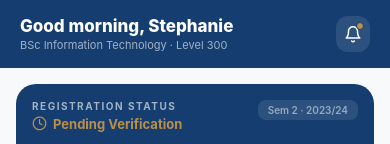
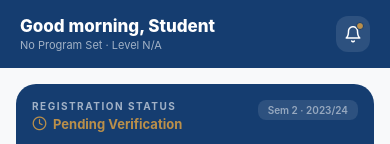
Before and after one commit to Stephanieawura/DEPARTMENT-REGISTRATION-APP, a React Native app in the folder rn-app/: screen /StudentApp in a window 390 px wide. Shown: the top 144 px of the page. Built offline with nearby package versions, Linux system fonts and the light colour scheme; what expo-linking would draw is missing.

Commit message:
feat: make student home screen greeting and details dynamic

```diff
--- a/rn-app/src/screens/student/HomeScreen.tsx
+++ b/rn-app/src/screens/student/HomeScreen.tsx
@@ -1,7 +1,8 @@
 import { View, Text, ScrollView, TouchableOpacity, StyleSheet } from "react-native";
+import { useState, useCallback } from "react";
 import { SafeAreaView } from "react-native-safe-area-context";
 import { Feather } from "@expo/vector-icons";
-import { useNavigation } from "@react-navigation/native";
+import { useNavigation, useFocusEffect } from "@react-navigation/native";
 import type { BottomTabNavigationProp } from "@react-navigation/bottom-tabs";
 import type { StudentTabParamList } from "../../navigation/StudentApp";
 import { Colors } from "../../constants/Colors";
@@ -10,6 +11,27 @@ type Nav = BottomTabNavigationProp<StudentTabParamList>;
 
 export default function HomeScreen() {
   const navigation = useNavigation<Nav>();
+  const [userData, setUserData] = useState<any>(null);
+
+  useFocusEffect(
+    useCallback(() => {
+      async function loadUser() {
+        try {
+          const AsyncStorage = require('@react-native-async-storage/async-storage').default;
+          const api = require('../../api').default;
+          const userId = await AsyncStorage.getItem('userId');
+          if (userId) {
+            const res = await api.get(`/users/${userId}`);
+            setUserData(res.data);
+          }
+        } catch (e) {
+          console.error("Failed to load user for home screen", e);
+        }
+      }
+      loadUser();
+    }, [])
+  );
+
 
   const quickActions = [
     {
@@ -53,8 +75,12 @@ export default function HomeScreen() {
       {/* Header */}
       <View style={styles.header}>
         <View style={styles.headerLeft}>
-          <Text style={styles.headerTitle}>Good morning, Stephanie</Text>
-          <Text style={styles.headerSub}>BSc Information Technology · Level 300</Text>
+          <Text style={styles.headerTitle}>
+            Good {new Date().getHours() < 12 ? 'morning' : new Date().getHours() < 18 ? 'afternoon' : 'evening'}, {userData?.name ? userData.name.split(' ')[0] : 'Student'}
+          </Text>
+          <Text style={styles.headerSub}>
+            {userData?.program || "No Program Set"} · Level {userData?.level || "N/A"}
+          </Text>
         </View>
         <TouchableOpacity style={styles.bellBtn}>
           <Feather name="bell" size={18} color={Colors.white} />
```
